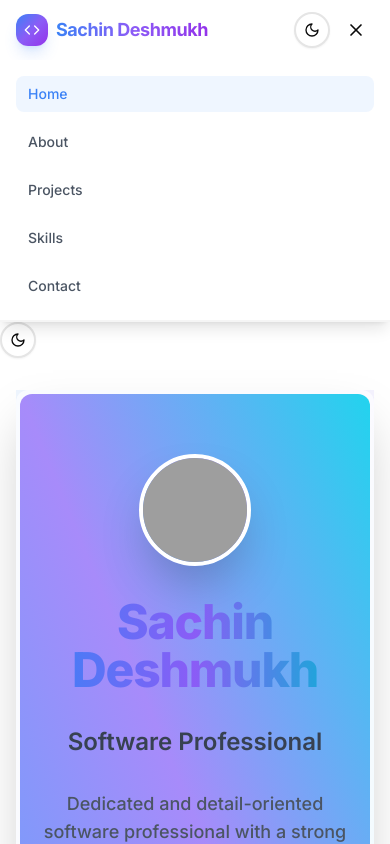
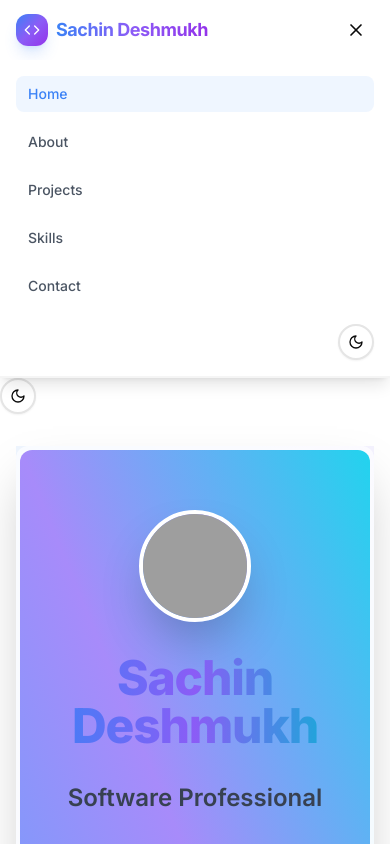
Before and after one commit to Junior-bell/sachin-portfolio, a React (Vite) app: page / in a window 390 px wide. Both pictures are taken after a click on the button 356 px from the left and 30 px from the top of the page. Shown: the top 844 px of the page. Built offline with nearby package versions, Linux system fonts and the light colour scheme; grey boxes are pictures that could not be loaded.

Commit message:
fix: prevent duplicate theme toggle on mobile and improve menu UX

```diff
--- a/src/components/Navbar.tsx
+++ b/src/components/Navbar.tsx
@@ -77,7 +77,7 @@ export default function Navbar() {
 
         {/* Mobile Menu Button */}
         <div className="flex items-center gap-2 md:hidden">
-          <ThemeToggle />
+          {!isOpen && <ThemeToggle />}
           <button
             onClick={() => setIsOpen(!isOpen)}
             className="p-2 rounded-lg hover:bg-gray-100 dark:hover:bg-gray-800 transition-colors"
@@ -113,6 +113,9 @@ export default function Navbar() {
                   {link.label}
                 </Link>
               ))}
+              <div className="pt-2 flex justify-end">
+                <ThemeToggle />
+              </div>
             </div>
           </motion.div>
         )}
```
